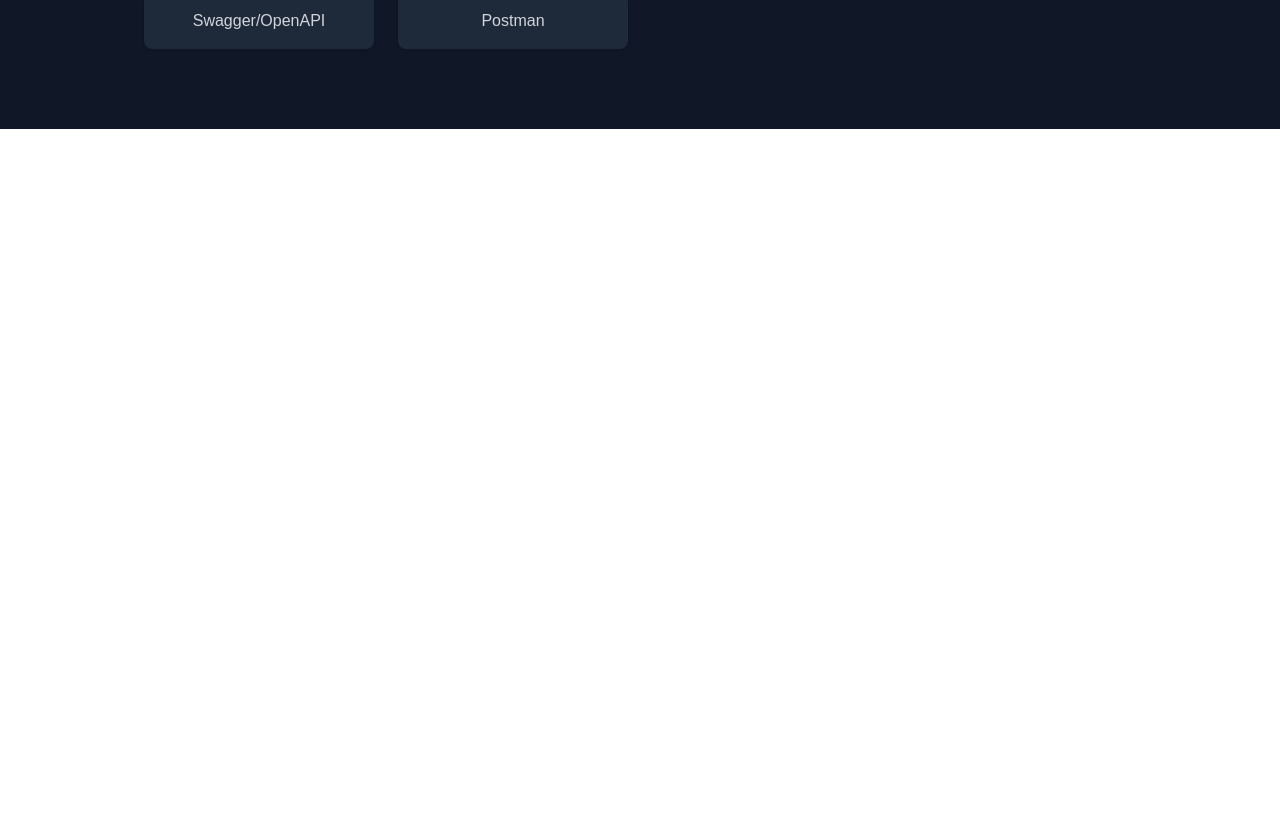
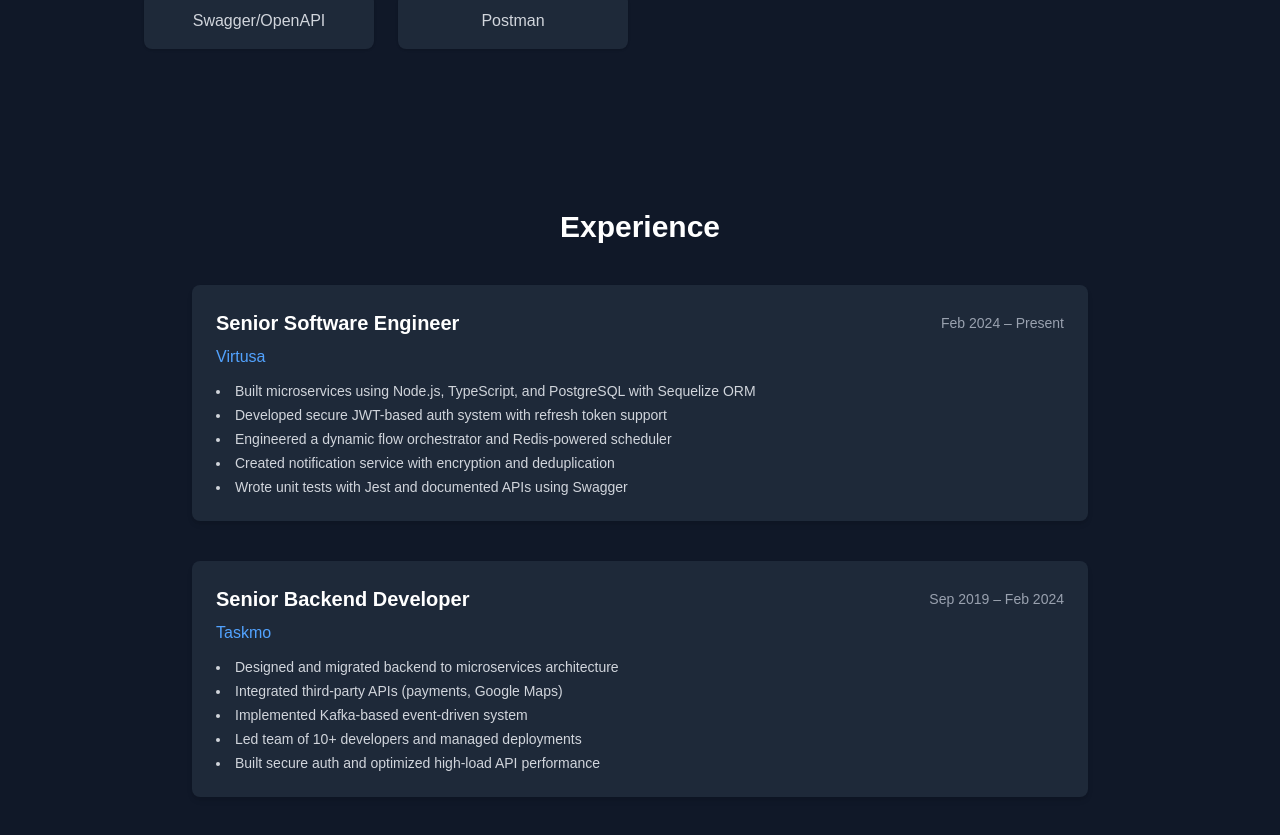
Before and after one commit to abhijit1097/abhijit-portfolio, a Next.js app: page / in a window 1280 px wide. Shown: the part 1861-2696 px from the top of the page. Before the commit the page ends 1990 px from the top, so only its background shows below. Built offline with nearby package versions, Linux system fonts and the light colour scheme.

Commit message:
feat: add Experience section for Virtusa and Taskmo

```diff
--- a/app/page.tsx
+++ b/app/page.tsx
@@ -2,6 +2,7 @@
 import Hero from '../components/Hero'
 import About from '../components/About'
 import Skills from '../components/Skills'
+import Experience from '../components/Experience'
 
 export default function Home() {
   return (
@@ -9,6 +10,7 @@
       <Hero />
       <About />
       <Skills />
+      <Experience />
     </Layout>
   )
 }
--- /dev/null
+++ b/components/Experience.tsx
@@ -0,0 +1,50 @@
+const experience = [
+    {
+      company: "Virtusa",
+      role: "Senior Software Engineer",
+      period: "Feb 2024 – Present",
+      highlights: [
+        "Built microservices using Node.js, TypeScript, and PostgreSQL with Sequelize ORM",
+        "Developed secure JWT-based auth system with refresh token support",
+        "Engineered a dynamic flow orchestrator and Redis-powered scheduler",
+        "Created notification service with encryption and deduplication",
+        "Wrote unit tests with Jest and documented APIs using Swagger"
+      ]
+    },
+    {
+      company: "Taskmo",
+      role: "Senior Backend Developer",
+      period: "Sep 2019 – Feb 2024",
+      highlights: [
+        "Designed and migrated backend to microservices architecture",
+        "Integrated third-party APIs (payments, Google Maps)",
+        "Implemented Kafka-based event-driven system",
+        "Led team of 10+ developers and managed deployments",
+        "Built secure auth and optimized high-load API performance"
+      ]
+    }
+  ]
+
+  export default function Experience() {
+    return (
+      <section id="experience" className="py-20 text-center">
+        <h2 className="text-3xl font-bold mb-10">Experience</h2>
+        <div className="max-w-4xl mx-auto space-y-10 text-left">
+          {experience.map((job, index) => (
+            <div key={index} className="bg-gray-800 rounded-lg p-6 shadow-md">
+              <div className="flex justify-between items-center mb-2">
+                <h3 className="text-xl font-semibold text-white">{job.role}</h3>
+                <span className="text-sm text-gray-400">{job.period}</span>
+              </div>
+              <p className="text-blue-400 font-medium mb-3">{job.company}</p>
+              <ul className="list-disc list-inside text-gray-300 space-y-1 text-sm">
+                {job.highlights.map((point, idx) => (
+                  <li key={idx}>{point}</li>
+                ))}
+              </ul>
+            </div>
+          ))}
+        </div>
+      </section>
+    )
+  }
```
